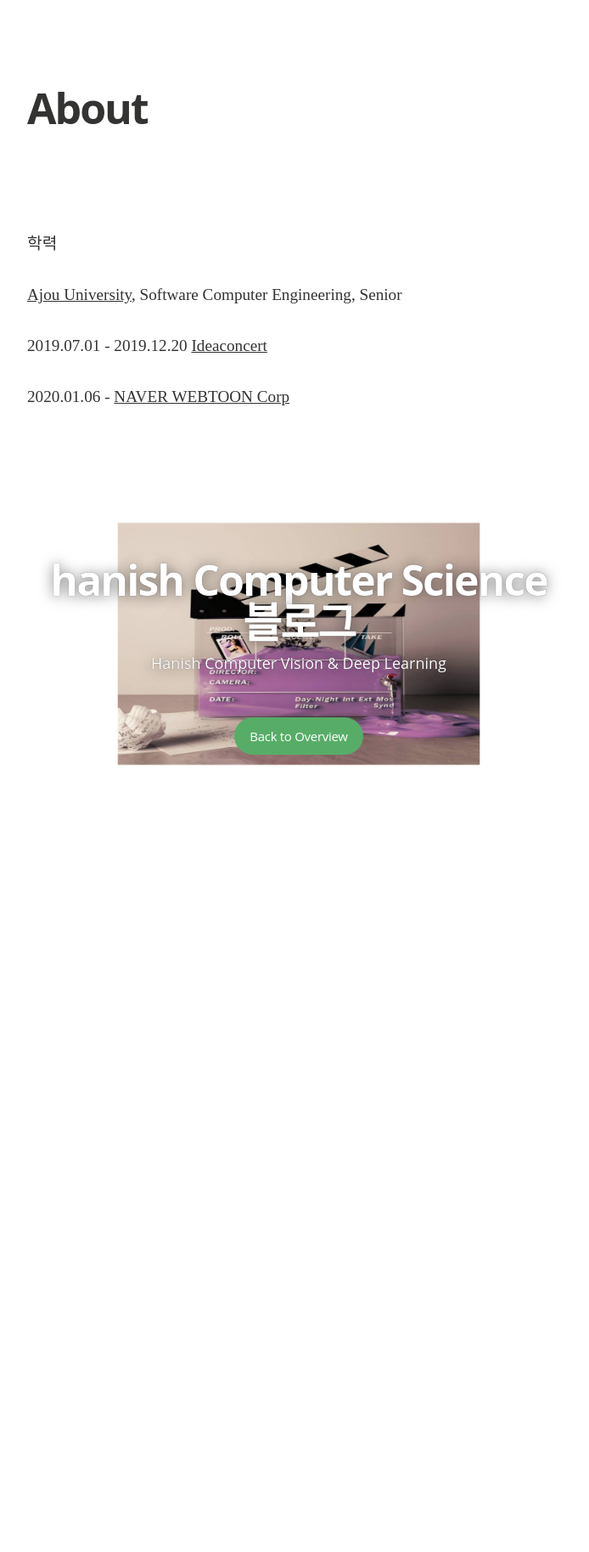
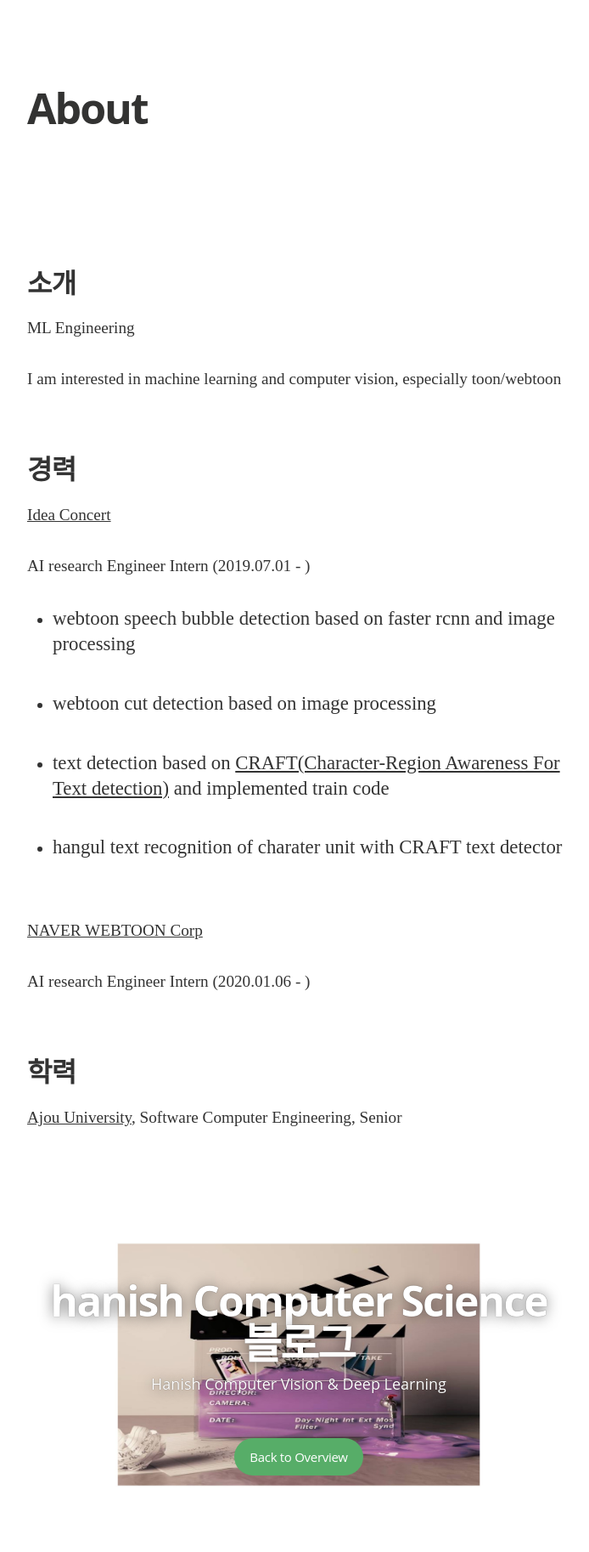
Before and after one commit to hanish3464/hanish3464.github.io, a Jekyll site: the page built from about.md, in a window 1280 px wide. Shown: the whole page at 85% size, without its empty margins (288-982 px from the left). Built offline with Jekyll 4.4.1, drawn with Linux system fonts in a browser that asks for light colours; nearby versions of some CDN libraries; some web fonts are replaced; before the commit the page ends 978 px from its top, so only the background shows below that.

Commit message:
Update about.md

```diff
--- a/about.md
+++ b/about.md
@@ -4,10 +4,31 @@ title: About
 permalink: /about/
 ---
 
-학력
+# 소개
+
+ML Engineering
+
+I am interested in machine learning and computer vision, especially toon/webtoon
+
+# 경력
+
+[Idea Concert](http://www.ideaconcert.com/)
+
+AI research Engineer Intern (2019.07.01 - )
+
+- webtoon speech bubble detection based on faster rcnn and image processing
+
+- webtoon cut detection based on image processing
+
+- text detection based on [CRAFT(Character-Region Awareness For Text detection)](https://arxiv.org/abs/1904.01941) and implemented train code
+
+- hangul text recognition of charater unit with CRAFT text detector
+
+[NAVER WEBTOON Corp](https://webtoonscorp.com/)
+
+AI research Engineer Intern (2020.01.06 - )
+
+
+# 학력
 
 [Ajou University](http://www.ajou.ac.kr/main/index.jsp), Software Computer Engineering, Senior
-
-2019.07.01 - 2019.12.20 [Ideaconcert](http://www.ideaconcert.com/)
-
-2020.01.06 -            [NAVER WEBTOON Corp](https://webtoonscorp.com/)
```
